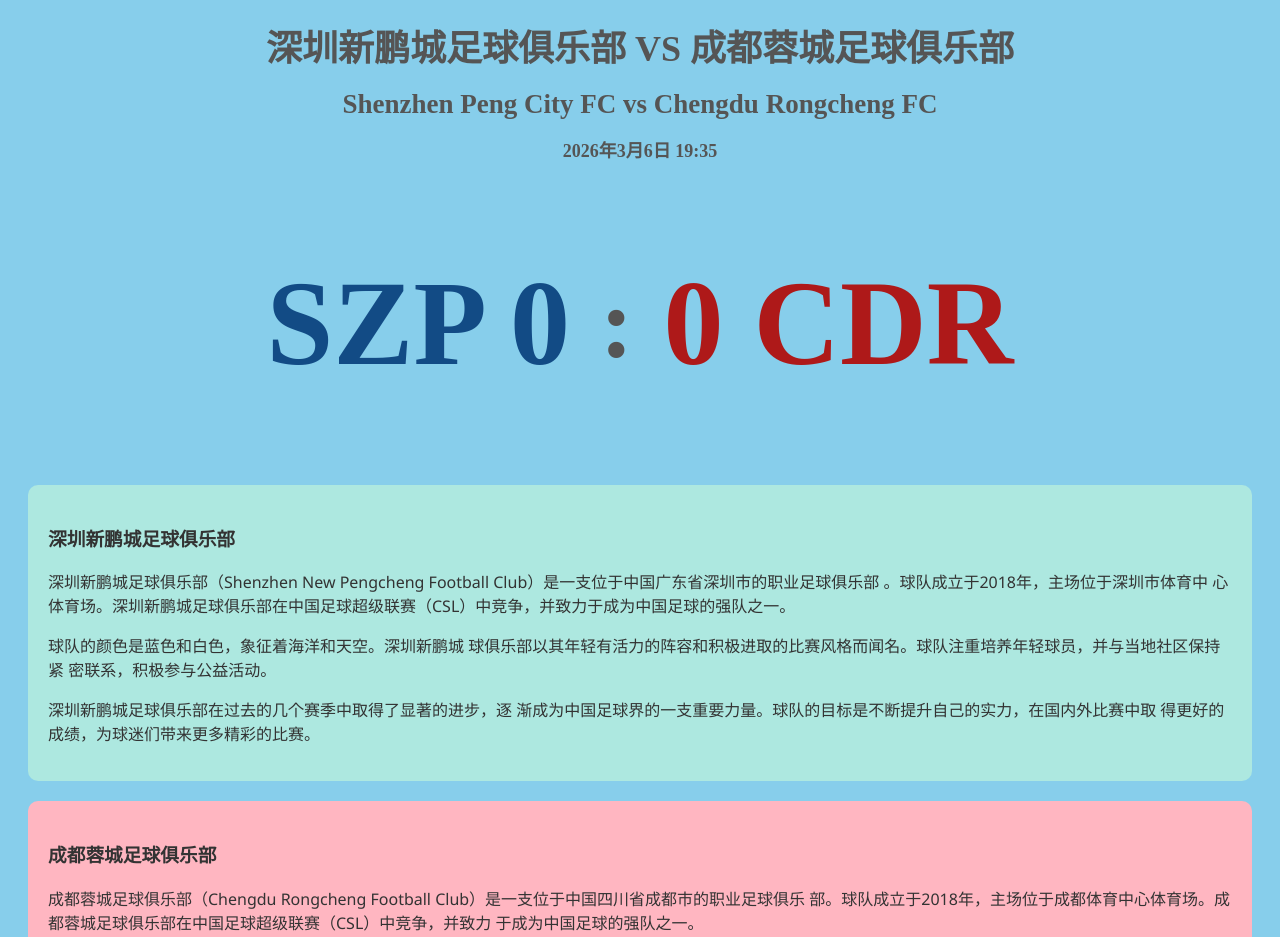
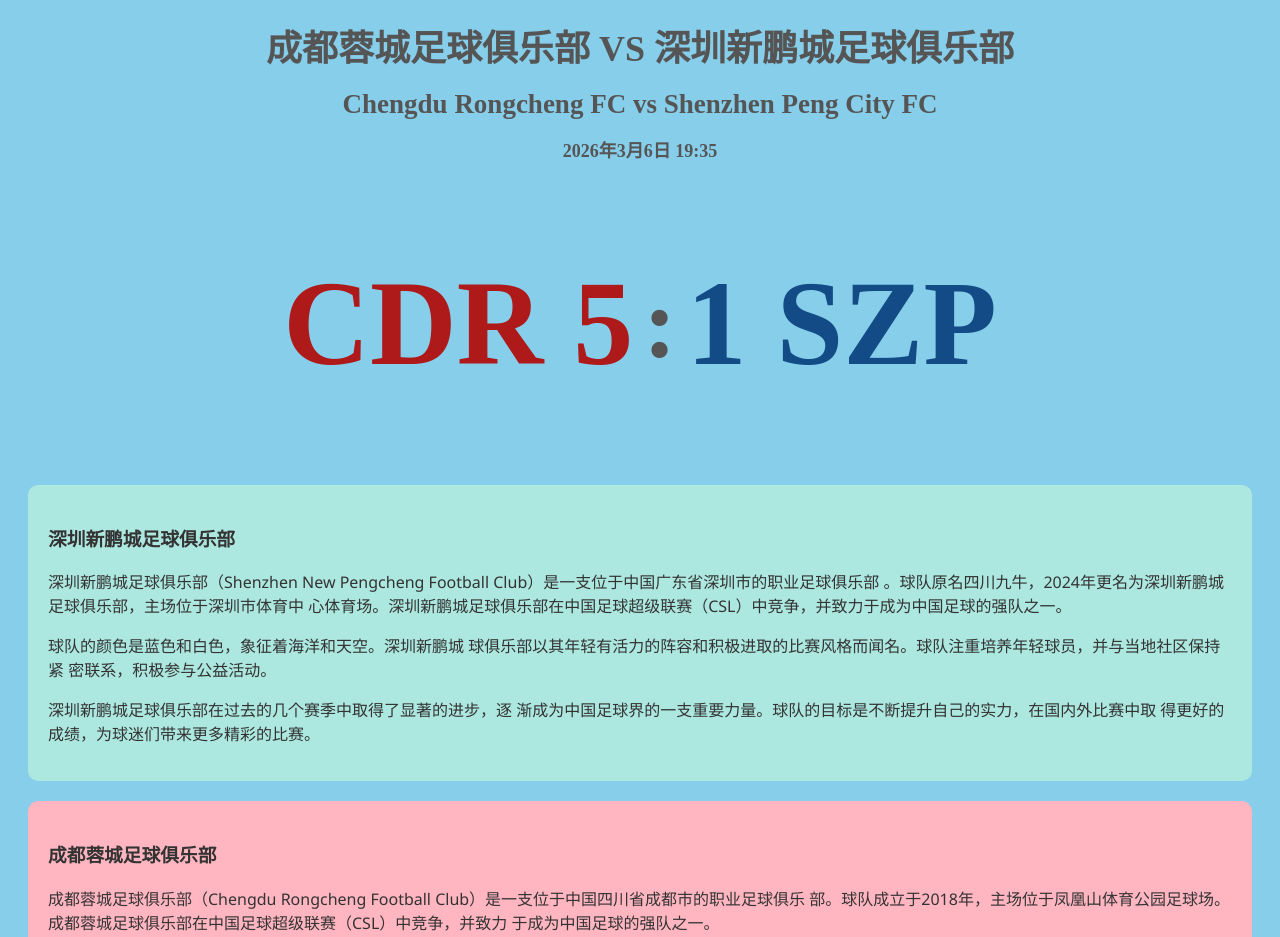
Before and after one commit to zhaoryder/zhaoryder.github.io, a plain HTML site: page sz-vs-cd/index.html in a window 1280 px wide. Shown: the part 191-1128 px from the top of the page. Drawn offline with Linux system fonts and the light colour scheme.

Commit message:
Modify match information and scores in index.html
Updated match details and scores for Shenzhen Peng City FC vs Chengdu Rongcheng FC.

```diff
--- a/sz-vs-cd/index.html
+++ b/sz-vs-cd/index.html
@@ -12,19 +12,19 @@
     <h2>中国超级联赛 第一轮</h2>
 </div>
 <div class="match-info">
-<h1 class="team-name">深圳新鹏城足球俱乐部 VS 成都蓉城足球俱乐部</h1>
-<h2 class="english">Shenzhen Peng City FC vs Chengdu Rongcheng FC</h2>
+<h1 class="team-name">成都蓉城足球俱乐部 VS 深圳新鹏城足球俱乐部</h1>
+<h2 class="english">Chengdu Rongcheng FC vs Shenzhen Peng City FC</h2>
 <h4 class="match-date">2026年3月6日 19:35</h4>
 </div>
 <div class="score">
-    <h1 class="sz">SZP 0 </h1>
+    <h1 class="cd">CDR 5 </h1>
     <h1 class="vs">:</h1>
-    <h1 class="cd"> 0 CDR</h1>
+    <h1 class="sz"> 1 SZP</h1>
 </div>
 <div class="content-sz">
     <h3>深圳新鹏城足球俱乐部</h3>
     <p>深圳新鹏城足球俱乐部（Shenzhen New Pengcheng Football Club）是一支位于中国广东省深圳市的职业足球俱乐部
-        。球队成立于2018年，主场位于深圳市体育中
+        。球队原名四川九牛，2024年更名为深圳新鹏城足球俱乐部，主场位于深圳市体育中
         心体育场。深圳新鹏城足球俱乐部在中国足球超级联赛（CSL）中竞争，并致力于成为中国足球的强队之一。</p>
     <p>球队的颜色是蓝色和白色，象征着海洋和天空。深圳新鹏城
         球俱乐部以其年轻有活力的阵容和积极进取的比赛风格而闻名。球队注重培养年轻球员，并与当地社区保持紧
@@ -36,7 +36,7 @@
 <div class="content-cd">
     <h3>成都蓉城足球俱乐部</h3>
     <p>成都蓉城足球俱乐部（Chengdu Rongcheng Football Club）是一支位于中国四川省成都市的职业足球俱乐
-        部。球队成立于2018年，主场位于成都体育中心体育场。成都蓉城足球俱乐部在中国足球超级联赛（CSL）中竞争，并致力
+        部。球队成立于2018年，主场位于凤凰山体育公园足球场。成都蓉城足球俱乐部在中国足球超级联赛（CSL）中竞争，并致力
         于成为中国足球的强队之一。</p>
     <p>球队的颜色是红色和白色，象征着热情和纯洁。成都蓉城足球俱乐部以其坚韧不拔的精神和团队合作的比赛风格而闻名
         。球队注重培养年轻球员，并与当地社区保持紧密联系，积极参与公益活动。</p>
```
